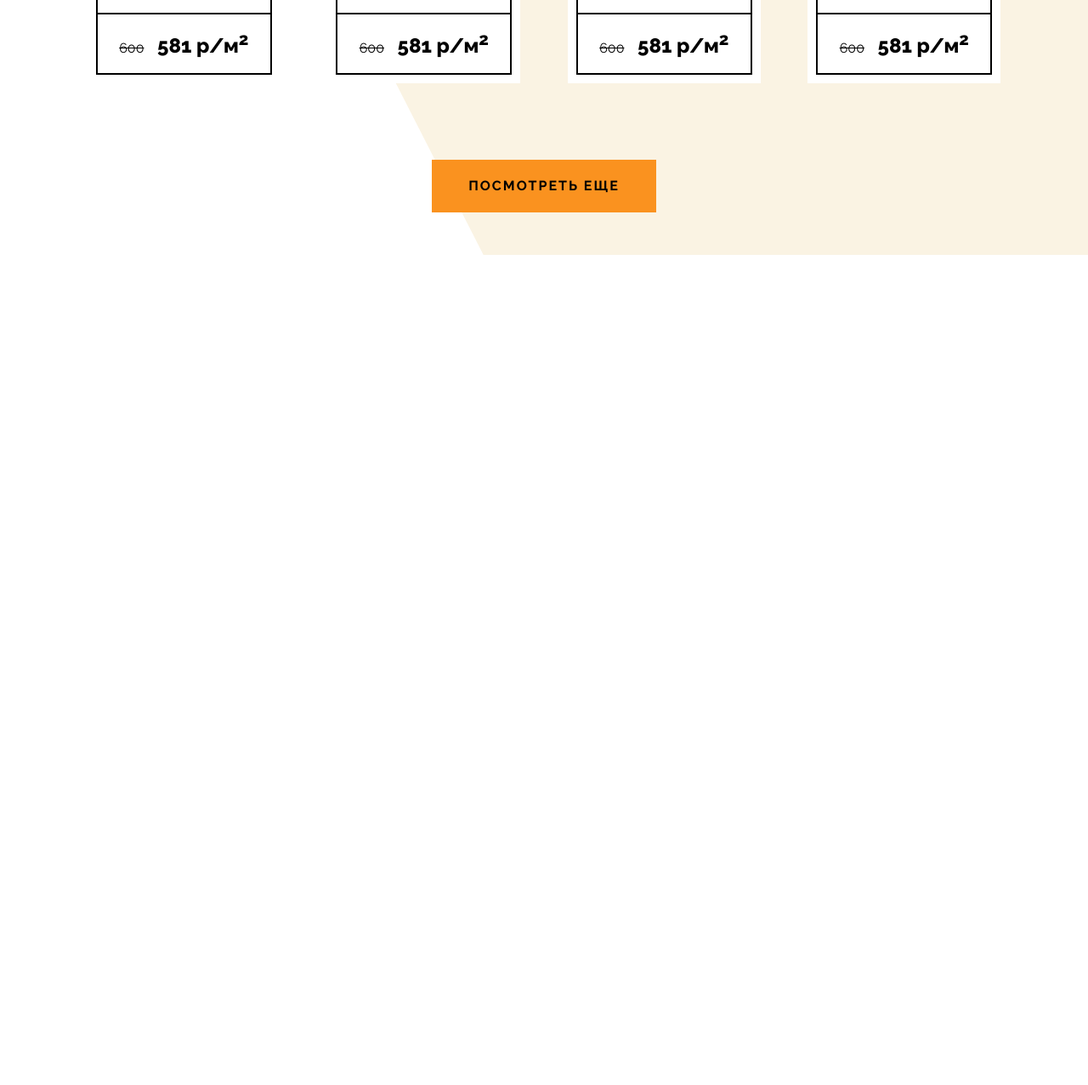
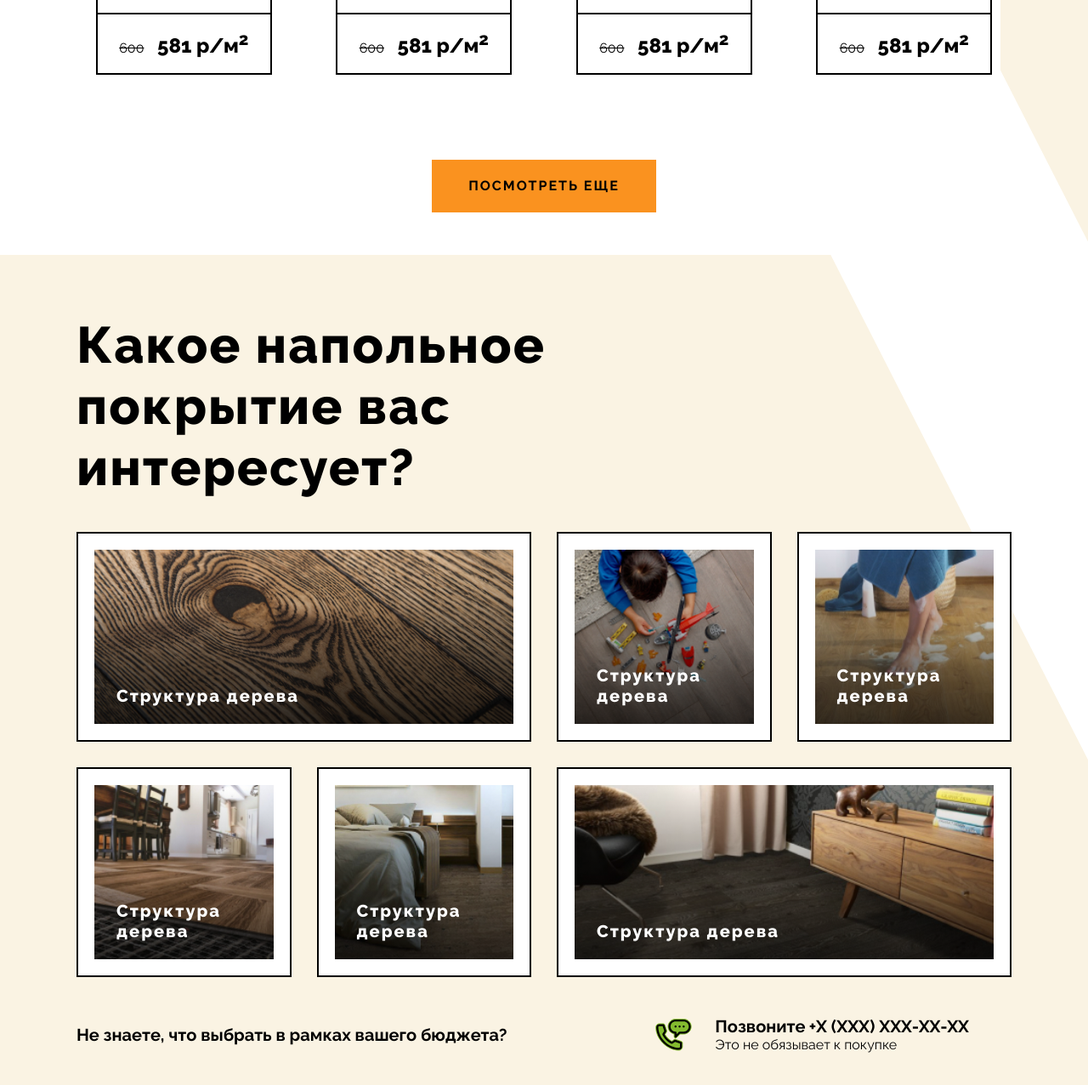
Before and after one commit to yurkaronin/parket-a, a website: page src/html/index.html in a window 1280 px wide. Shown: the part 2533-3810 px from the top of the page at 85% size. Before the commit the page ends 2833 px from the top, so only its background shows below. Drawn offline with nearby package versions, Linux system fonts and the light colour scheme; files that its build step writes are made by us from their sources; files whose address does not match are found by name.

Commit message:
Разметил и застилизовал секцию выбора решений

```diff
--- a/src/html/index.html
+++ b/src/html/index.html
@@ -821,6 +821,78 @@
 
       </div>
     </section>
+    <section class="choice-solution">
+      <div class="wrapper">
+        <h2 class="title">Какое напольное покрытие вас интересует?</h2>
+        <ul class="choice-solution__list">
+          <li class="choice-solution__item">
+            <a href="#" class="choice-solution__link">
+              <img class="choice-solution__photo" src="img/solution/1.jpg" alt="фотография покрытия" width="540"
+                height="247">
+              <h3 class="choice-solution__title">Структура дерева</h3>
+              <p class="choice-solution__text">Lorem ipsum dolor, sit amet consectetur adipisicing elit. Voluptate,
+                voluptatem?</p>
+            </a>
+          </li>
+
+          <li class="choice-solution__item">
+            <a href="#" class="choice-solution__link">
+              <img class="choice-solution__photo" src="img/solution/2.jpg" alt="фотография покрытия" width="255"
+                height="247">
+              <h3 class="choice-solution__title">Структура дерева</h3>
+              <p class="choice-solution__text">Lorem ipsum dolor, sit amet consectetur adipisicing elit. Voluptate,
+                voluptatem?</p>
+            </a>
+          </li>
+          <li class="choice-solution__item">
+            <a href="#" class="choice-solution__link">
+              <img class="choice-solution__photo" src="img/solution/3.jpg" alt="фотография покрытия" width="255"
+                height="247">
+              <h3 class="choice-solution__title">Структура дерева</h3>
+              <p class="choice-solution__text">Lorem ipsum dolor, sit amet consectetur adipisicing elit. Voluptate,
+                voluptatem?</p>
+            </a>
+          </li>
+          <li class="choice-solution__item">
+            <a href="#" class="choice-solution__link">
+              <img class="choice-solution__photo" src="img/solution/4.jpg" alt="фотография покрытия" width="255"
+                height="247">
+              <h3 class="choice-solution__title">Структура дерева</h3>
+              <p class="choice-solution__text">Lorem ipsum dolor, sit amet consectetur adipisicing elit. Voluptate,
+                voluptatem?</p>
+            </a>
+          </li>
+          <li class="choice-solution__item">
+            <a href="#" class="choice-solution__link">
+              <img class="choice-solution__photo" src="img/solution/5.jpg" alt="фотография покрытия" width="255"
+                height="247">
+              <h3 class="choice-solution__title">Структура дерева</h3>
+              <p class="choice-solution__text">Lorem ipsum dolor, sit amet consectetur adipisicing elit. Voluptate,
+                voluptatem?</p>
+            </a>
+          </li>
+          <li class="choice-solution__item">
+            <a href="#" class="choice-solution__link">
+              <img class="choice-solution__photo" src="img/solution/6.jpg" alt="фотография покрытия" width="540"
+                height="247">
+              <h3 class="choice-solution__title">Структура дерева</h3>
+              <p class="choice-solution__text">Lorem ipsum dolor, sit amet consectetur adipisicing elit. Voluptate,
+                voluptatem?</p>
+            </a>
+          </li>
+        </ul>
+
+        <div class="choice-solution__promo promo">
+          <p class="promo-details">Не знаете, что выбрать в рамках вашего бюджета?</p>
+          <div class="promo-contacts">
+            <img class="promo-icon" src="img/icons/phone.svg" alt="иконка телефона" width="44" height="38">
+            <p class="promo-text"><b>Позвоните</b> <a href="tel:8ХХХХХХХХХХ">+Х (ХХХ) ХХХ-ХХ-ХХ</a><br>
+              Это не обязывает к покупке</p>
+          </div>
+
+        </div>
+      </div>
+    </section>
   </main>
   <script src="./js/main.js"></script>
 </body>
--- /dev/null
+++ b/src/scss/blocks/_promo.scss
@@ -0,0 +1,47 @@
+/* promo */
+.promo {
+  display: flex;
+  align-items: center;
+  flex-wrap: wrap;
+  justify-content: space-between;
+  max-width: 1050px;
+}
+
+.promo-details {
+  max-width: 600px;
+  font-weight: 700;
+  font-size: 20px;
+  line-height: 120%;
+  color: #000000;
+}
+
+.promo-contacts {
+  max-width: 370px;
+  width: 100%;
+  display: flex;
+  align-items: center;
+  flex-wrap: wrap;
+  justify-content: space-between;
+}
+
+.promo-text {
+  font-weight: 400;
+  font-size: 16px;
+  line-height: 120%;
+  color: #000000;
+  max-width: 340px;
+  a,
+  b {
+    color: inherit;
+    text-decoration-line: none;
+    font-weight: 700;
+    font-size: 20px;
+    line-height: 120%;
+  }
+}
+
+.promo-icon {
+  width: 45px;
+  display: block;
+  margin-right: 10px;
+}
--- /dev/null
+++ b/src/scss/sections/_choice-solution.scss
@@ -0,0 +1,109 @@
+/* choice-solution */
+.choice-solution {
+  padding: 70px 0 110px;
+  background-image: url(../img/bg/bg-3.svg);
+  background-repeat: no-repeat;
+  background-size: cover;
+  overflow: hidden;
+
+  .title {
+    margin: 0;
+    margin-bottom: 40px;
+    max-width: 730px;
+  }
+}
+
+.choice-solution__list {
+  list-style: none;
+  margin: 0;
+  padding: 0;
+  display: grid;
+  grid-template-columns: 1fr 1fr 1fr 1fr;
+  gap: 30px;
+  margin-bottom: 30px;
+}
+
+.choice-solution__item:first-child,
+.choice-solution__item:last-child {
+  grid-column: span 2;
+}
+
+.choice-solution__link {
+  color: inherit;
+  text-decoration-line: none;
+  position: relative;
+  display: block;
+  min-height: 247px;
+  padding: 55px 45px 25px;
+  display: flex;
+  flex-direction: column;
+  justify-content: flex-end;
+  border: 2px solid #000000;
+  &::after {
+    content: "";
+    display: block;
+    position: absolute;
+    background: linear-gradient(180deg, rgba(0, 0, 0, 0.616) 0%, rgba(0, 0, 0, 0) 91.07%);
+    transform: rotate(-180deg);
+    bottom: 0;
+    left: 0;
+    width: 100%;
+    height: 100%;
+    z-index: 1;
+  }
+  &::before {
+    content: "";
+    display: block;
+    position: absolute;
+    bottom: 0;
+    left: 0;
+    width: 100%;
+    height: 100%;
+    z-index: 10;
+    border: 19px solid #ffffff;
+  }
+}
+
+.choice-solution__photo {
+  width: 100%;
+  height: 100%;
+  object-fit: cover;
+  position: absolute;
+  top: 0;
+  left: 0;
+  bottom: 0;
+  right: 0;
+  display: block;
+  z-index: 0;
+}
+
+.choice-solution__title {
+  position: relative;
+  z-index: 2;
+  font-weight: 800;
+  font-size: 20px;
+  line-height: 120%;
+  letter-spacing: 2px;
+  color: #ffffff;
+  margin: 0;
+  margin-bottom: 15px;
+}
+
+.choice-solution__text {
+  position: relative;
+  z-index: 2;
+  margin: 0;
+  color: #ffffff;
+  font-size: 16px;
+  display: none;
+}
+
+.choice-solution__link:hover {
+  border-color: transparent;
+  .choice-solution__text {
+    display: block;
+  }
+  &::before {
+    display: none;
+  }
+}
--- a/src/scss/sections/_popular.scss
+++ b/src/scss/sections/_popular.scss
@@ -3,8 +3,8 @@
   padding: 70px 0 50px;
   background-image: url(../img/bg/bg-2.svg);
   background-repeat: no-repeat;
-  background-position: top right;
-  background-size: contain;
+  background-position: top right -820px;
+  background-size: cover;
   overflow: hidden;
   @media (max-width: 1200px) {
     background-image: none;
```
Also changed, not shown: src/img/bg/10.svg (added), src/img/icons/phone.svg (added), src/img/solution/1.jpg (added), src/img/solution/2.jpg (added), src/img/solution/3.jpg (added), src/img/solution/4.jpg (added), src/img/solution/5.jpg (added), src/img/solution/6.jpg (added).
